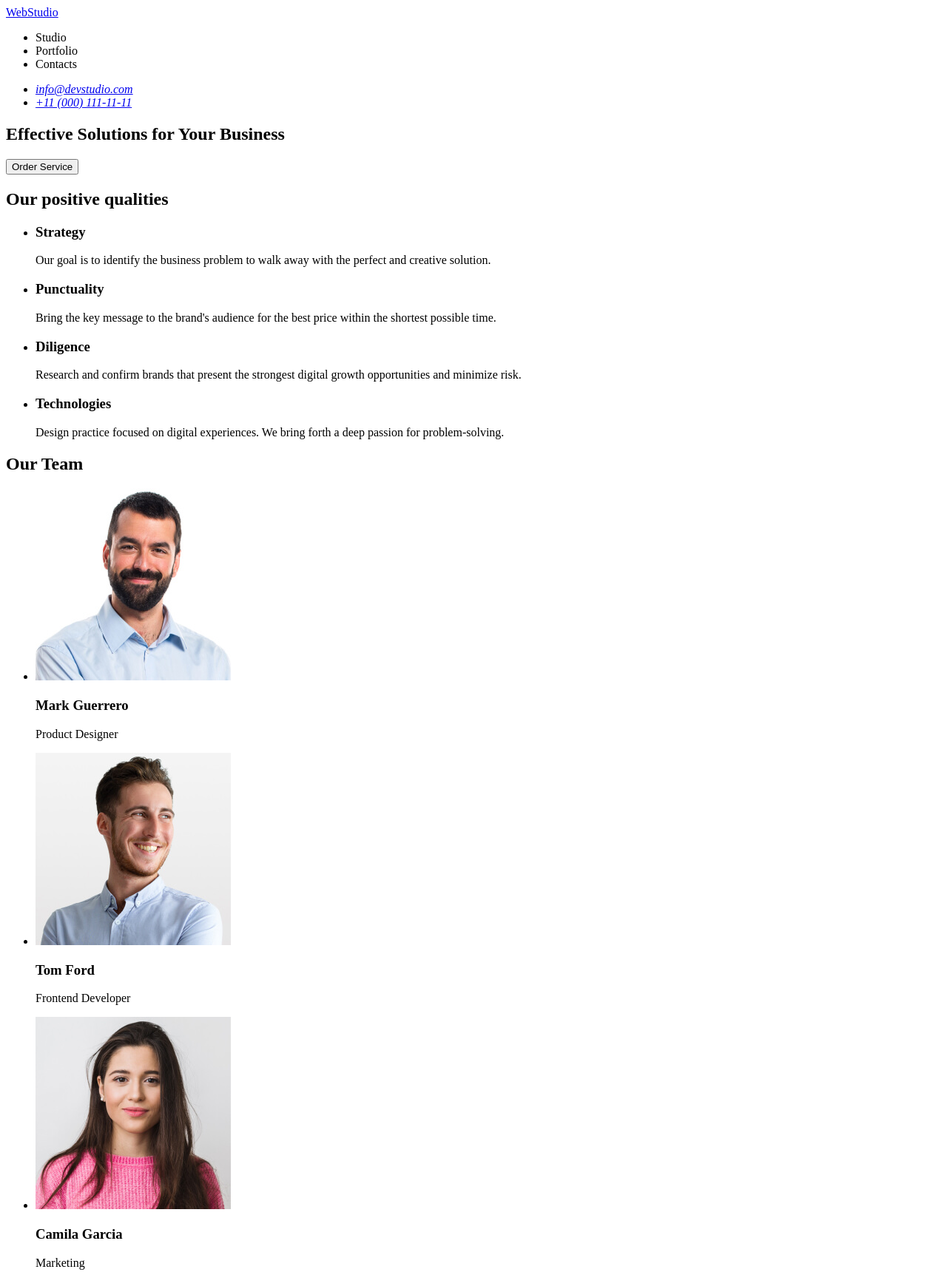
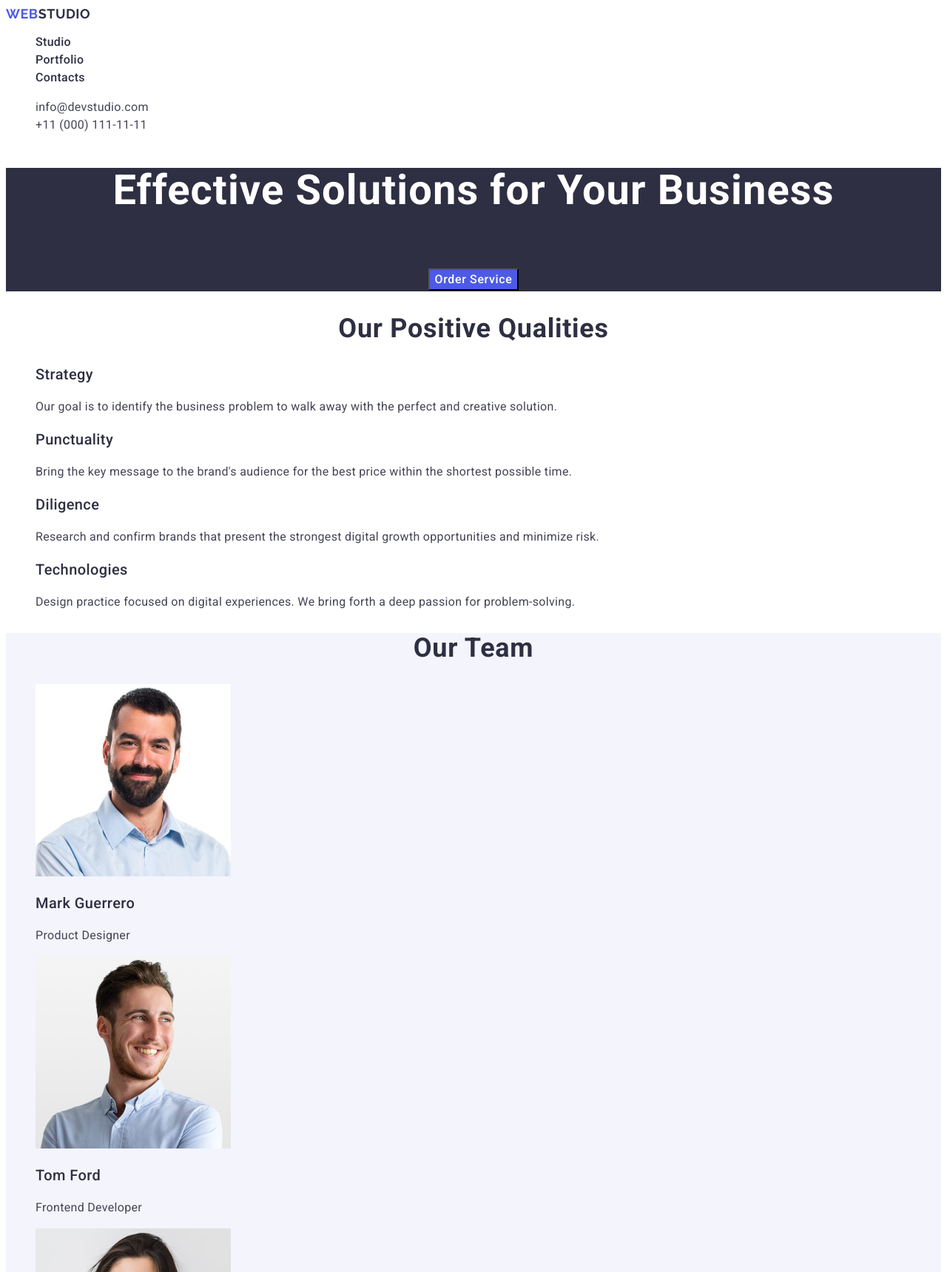
Before and after one commit to Oleksandr44/html-css-training-and-practice, a plain HTML site: page index.html in a window 1280 px wide. Shown: the top 1720 px of the page at 74% size. Drawn offline with Linux system fonts and the light colour scheme.

Commit message:
add index.html and styless.css

```diff
--- a/css/styless.css
+++ b/css/styless.css
@@ -0,0 +1,166 @@
+body {
+  font-family: Roboto, sans-serif;
+  background-color: #fff;
+  color: #434455;
+}
+
+a {
+  text-decoration: none;
+}
+
+li {
+  list-style-type: none;
+}
+
+/*--HEADER--*/
+.logo {
+  color: #4d5ae5;
+  font-family: Raleway, sans-serif;
+  font-size: 18px;
+  font-style: normal;
+  font-weight: 700;
+  line-height: 21px;
+  letter-spacing: 0.54px;
+  text-transform: uppercase;
+}
+
+.text-logo {
+  color: #2e2f42;
+  font-family: Raleway, sans-serif;
+  font-size: 18px;
+  font-style: normal;
+  font-weight: 700;
+  line-height: 21px;
+  letter-spacing: 0.54px;
+  text-transform: uppercase;
+}
+
+.link-nav,
+.logo-link {
+  color: #2e2f42;
+  font-family: Roboto;
+  font-size: 16px;
+  font-style: normal;
+  font-weight: 500;
+  line-height: 24px;
+  letter-spacing: 0.32px;
+}
+
+.link-nav:hover,
+.link-nav:focus,
+.logo-link:hover,
+.logo-link:focus {
+  color: #404bbf;
+}
+
+.contacts,
+.link-contacts,
+.link-contacts-menu {
+  color: #434455;
+  font-family: Roboto;
+  font-size: 16px;
+  font-style: normal;
+  font-weight: 400;
+  line-height: 24px;
+  letter-spacing: 0.32px;
+}
+
+.link-contacts:hover,
+.link-contacts:focus,
+.link-contacts-menu:hover,
+.link-contacts-menu:focus {
+  color: #404bbf;
+}
+
+/*--HERO SECTION ONE--*/
+.hero,
+.hero-title {
+  color: #fff;
+  background-color: #2e2f42;
+  text-align: center;
+  font-family: Roboto;
+  font-size: 56px;
+  font-style: normal;
+  font-weight: 700;
+  line-height: 60px;
+  letter-spacing: 1.12px;
+}
+
+.hero-button {
+  background-color: #4d5ae5;
+  color: #fff;
+  font-family: Roboto;
+  font-size: 16px;
+  font-style: normal;
+  font-weight: 500;
+  line-height: 24px;
+  letter-spacing: 0.64px;
+}
+
+.hero-button:hover,
+.hero-button:focus {
+  background-color: #404bbf;
+}
+
+/*--OUR POSITIVE QUALITIES SECTION TWO--*/
+.title-our-team {
+  background: #f4f4fd;
+}
+
+.title {
+  color: #2e2f42;
+  text-align: center;
+  font-family: Roboto;
+  font-size: 36px;
+  font-style: normal;
+  font-weight: 700;
+  line-height: 40px;
+  letter-spacing: 0.72px;
+  text-transform: capitalize;
+}
+
+.title-name {
+  color: #2e2f42;
+  font-family: Roboto;
+  font-size: 20px;
+  font-style: normal;
+  font-weight: 500;
+  line-height: 24px;
+  letter-spacing: 0.4px;
+}
+
+.title-name-text {
+  color: #434455;
+  font-family: Roboto;
+  font-size: 16px;
+  font-style: normal;
+  font-weight: 400;
+  line-height: 24px;
+  letter-spacing: 0.32px;
+}
+
+/*--FOOTER--*/
+.footer {
+  background: #2e2f42;
+}
+
+.footer-text {
+  color: #f4f4fd;
+  font-family: Roboto;
+  font-size: 16px;
+  font-style: normal;
+  font-weight: 400;
+  line-height: 24px;
+  letter-spacing: 0.32px;
+}
+
+.footer-logo {
+  color: #f4f4fd;
+  font-family: "Raleway", sans-serif;
+  font-size: 18px;
+  font-style: normal;
+  font-weight: 700;
+  line-height: 1.17;
+  letter-spacing: 0.54px;
+  text-transform: uppercase;
+}
--- a/index.html
+++ b/index.html
@@ -10,60 +10,77 @@
       rel="stylesheet"
     />
     <link rel="stylesheet" href="./css/styless.css" />
+    <title>Web Studio</title>
   </head>
   <body>
     <!--HEADER-->
     <header>
       <nav>
-        <a href="./index.html">WebStudio</a>
+        <a class="logo" href="./index.html"
+          >Web<span class="text-logo">Studio</span></a
+        >
         <ul>
-          <li>Studio</li>
-          <li>Portfolio</li>
-          <li>Contacts</li>
+          <li class="link-nav">
+            <a class="logo-link" href="./index.html">Studio</a>
+          </li>
+          <li class="link-nav">
+            <a class="logo-link" href="">Portfolio</a>
+          </li>
+          <li class="link-nav">
+            <a class="logo-link" href="">Contacts</a>
+          </li>
         </ul>
       </nav>
-      <address>
+      <address class="contacts">
         <ul>
-          <li><a href="mailto:info@devstudio.com">info@devstudio.com</a></li>
-          <li><a href="tel:+110001111111">+11 (000) 111-11-11</a></li>
+          <li class="link-contacts">
+            <a class="link-contacts-menu" href="mailto:info@devstudio.com"
+              >info@devstudio.com</a
+            >
+          </li>
+          <li class="link-contacts">
+            <a class="link-contacts-menu" href="tel:+110001111111"
+              >+11 (000) 111-11-11</a
+            >
+          </li>
         </ul>
       </address>
     </header>
     <main>
       <!--HERO SECTION ONE-->
-      <section>
-        <h1>Effective Solutions for Your Business</h1>
-        <button type="button">Order Service</button>
+      <section class="hero">
+        <h1 class="hero-title">Effective Solutions for Your Business</h1>
+        <button class="hero-button" type="button">Order Service</button>
       </section>
 
       <!--OUR POSITIVE QUALITIES SECTION TWO-->
       <section>
-        <h2>Our positive qualities</h2>
+        <h2 class="title">Our positive qualities</h2>
         <ul>
           <li>
-            <h3>Strategy</h3>
-            <p>
+            <h3 class="title-name">Strategy</h3>
+            <p class="title-name-text">
               Our goal is to identify the business problem to walk away with the
               perfect and creative solution.
             </p>
           </li>
           <li>
-            <h3>Punctuality</h3>
-            <p>
+            <h3 class="title-name">Punctuality</h3>
+            <p class="title-name-text">
               Bring the key message to the brand's audience for the best price
               within the shortest possible time.
             </p>
           </li>
           <li>
-            <h3>Diligence</h3>
-            <p>
+            <h3 class="title-name">Diligence</h3>
+            <p class="title-name-text">
               Research and confirm brands that present the strongest digital
               growth opportunities and minimize risk.
             </p>
           </li>
           <li>
-            <h3>Technologies</h3>
-            <p>
+            <h3 class="title-name">Technologies</h3>
+            <p class="title-name-text">
               Design practice focused on digital experiences. We bring forth a
               deep passion for problem-solving.
             </p>
@@ -71,37 +88,130 @@
         </ul>
       </section>
 
-      <!--OUR TEAMC SECTION THREE-->
-      <section>
-        <h2>Our Team</h2>
+      <!--OUR TEAM SECTION THREE-->
+      <section class="title-our-team">
+        <h2 class="title">Our Team</h2>
         <ul>
           <li>
-                <img src="./images/our-team/mark-face-portrait.jpg" alt="Mark Guerrero">
-                    <h3>Mark Guerrero</h3>
-                    <p>Product Designer</p>
-                </img>
+            <img
+              src="./images/our-team/mark-face-portrait.jpg"
+              alt="Mark Guerrero"
+              width="264"
+              height="260"
+            />
+            <h3 class="title-name">Mark Guerrero</h3>
+            <p class="title-name-text">Product Designer</p>
           </li>
           <li>
-                <img src="./images/our-team/tom-face-portrait.jpg" alt="Tom Ford">
-                    <h3>Tom Ford</h3>
-                    <p>Frontend Developer</p>
-                </img>
+            <img
+              src="./images/our-team/tom-face-portrait.jpg"
+              alt="Tom Ford"
+              width="264"
+              height="260"
+            />
+            <h3 class="title-name">Tom Ford</h3>
+            <p class="title-name-text">Frontend Developer</p>
           </li>
           <li>
-                <img src="./images/our-team/camila-face-portrait.jpg" alt="Camila Garcia">
-                    <h3>Camila Garcia</h3>
-                    <p>Marketing</p>
-                </img>
+            <img
+              src="./images/our-team/camila-face-portrait.jpg"
+              alt="Camila Garcia"
+              width="264"
+              height="260"
+            />
+            <h3 class="title-name">Camila Garcia</h3>
+            <p class="title-name-text">Marketing</p>
           </li>
           <li>
-                <img src="./images/our-team/daniel-face-portrait.jpg" alt="Daniel Wilson">
-                    <h3>Daniel Wilson</h3>
-                    <p>UI Designer</p>
-                </img>
+            <img
+              src="./images/our-team/daniel-face-portrait.jpg"
+              alt="Daniel Wilson"
+              width="264"
+              height="260"
+            />
+            <h3 class="title-name">Daniel Wilson</h3>
+            <p class="title-name-text">UI Designer</p>
           </li>
         </ul>
       </section>
-      <section></section>
+
+      <!--OUR PORTFOLIO SECTION FOUR-->
+      <section>
+        <h2 class="title">Our Portfolio</h2>
+        <ul>
+          <li>
+            <img
+              src="./images/our-portfolio/banking-app.jpg"
+              alt="Banking App"
+              width="360"
+              height="300"
+            />
+            <h3 class="title-name">Banking App</h3>
+            <p class="title-name-text">App</p>
+          </li>
+          <li>
+            <img
+              src="./images/our-portfolio/cashless-payment.jpg"
+              alt="Cashless Payment"
+              width="360"
+              height="300"
+            />
+            <h3 class="title-name">Cashless Payment</h3>
+            <p class="title-name-text">Marketing</p>
+          </li>
+          <li>
+            <img
+              src="./images/our-portfolio/meditation-app.jpg"
+              alt="Meditation App"
+              width="360"
+              height="300"
+            />
+            <h3 class="title-name">Meditation App</h3>
+            <p class="title-name-text">App</p>
+          </li>
+          <li>
+            <img
+              src="./images/our-portfolio/taxi-service.jpg"
+              alt="Taxi Service"
+              width="360"
+              height="300"
+            />
+            <h3 class="title-name">Taxi Service</h3>
+            <p class="title-name-text">Marketing</p>
+          </li>
+          <li>
+            <img
+              src="./images/our-portfolio/screen-illustrations.jpg"
+              alt="Screen Illustrations"
+              width="360"
+              height="300"
+            />
+            <h3 class="title-name">Screen Illustrations</h3>
+            <p class="title-name-text">Design</p>
+          </li>
+          <li>
+            <img
+              src="./images/our-portfolio/online-courses.jpg"
+              alt="Online Courses"
+              width="360"
+              height="300"
+            />
+            <h3 class="title-name">Online Courses</h3>
+            <p class="title-name-text">Marketing</p>
+          </li>
+        </ul>
+      </section>
     </main>
+
+    <!--FOOTER-->
+    <footer class="footer">
+      <a class="logo" href="./index.html"
+        >Web<span class="footer-logo">Studio</span></a
+      >
+      <p class="footer-text">
+        Increase the flow of customers and sales for your business with digital
+        marketing & growth solutions.
+      </p>
+    </footer>
   </body>
 </html>
```
Lines whose indentation alone changed are shown as unchanged.
